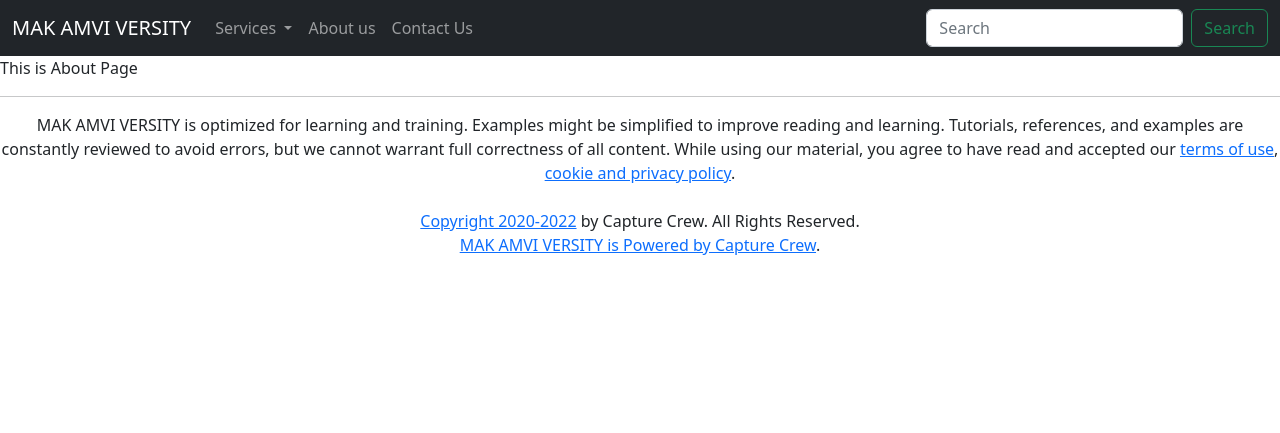
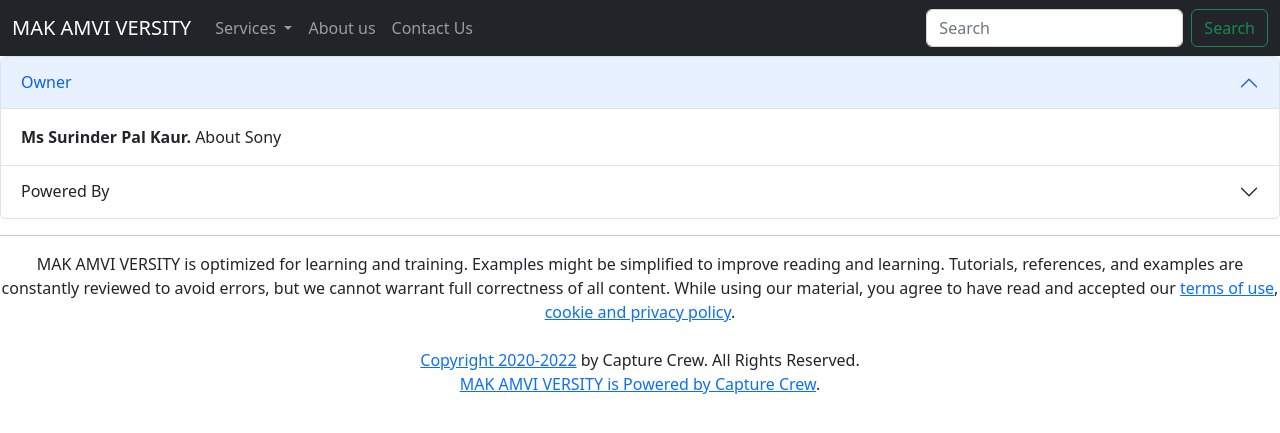
Before and after one commit to Amrit97800/E-LearningWebsite, a Django app: page /about in a window 1280 px wide. Shown: the top 433 px of the page. Run offline with Django 4.2, Linux system fonts and the light colour scheme.

Commit message:
Initial commit

```diff
--- a/templates/about.html
+++ b/templates/about.html
@@ -3,5 +3,32 @@
 {% block title %}About{% endblock title %}
 
 {% block body %}
-This is About Page
+
+<div class="accordion ms-10 me-10 " id="accordionExample">
+    <div class="accordion-item">
+        <h2 class="accordion-header" id="headingOne">
+        <button class="accordion-button" type="button" data-bs-toggle="collapse" data-bs-target="#collapseOne" aria-expanded="true" aria-controls="collapseOne">
+            Owner
+        </button>
+        </h2>
+        <div id="collapseOne" class="accordion-collapse collapse show" aria-labelledby="headingOne" data-bs-parent="#accordionExample">
+        <div class="accordion-body">
+            <strong>Ms Surinder Pal Kaur.</strong> About Sony
+        </div>
+        </div>
+    </div>
+    <div class="accordion-item">
+        <h2 class="accordion-header" id="headingTwo">
+        <button class="accordion-button collapsed" type="button" data-bs-toggle="collapse" data-bs-target="#collapseTwo" aria-expanded="false" aria-controls="collapseTwo">
+            Powered By
+        </button>
+        </h2>
+        <div id="collapseTwo" class="accordion-collapse collapse" aria-labelledby="headingTwo" data-bs-parent="#accordionExample">
+        <div class="accordion-body">
+            <strong>Team Capture Crew.</strong> About capture crew
+        </div>
+        </div>
+    </div>
+</div>
+
 {% endblock body %}
--- a/templates/base.html
+++ b/templates/base.html
@@ -23,7 +23,7 @@
                 </a>
                 <ul class="dropdown-menu">
                   <li><a class="dropdown-item" href="/services">Listening</a></li>
-                  <li><a class="dropdown-item" href="#">Speaking</a></li>
+                  {% comment %} <li><a class="dropdown-item" href="#">Speaking</a></li> {% endcomment %}
                   <li><a class="dropdown-item" href="#">Reading</a></li>
                   <li><a class="dropdown-item" href="#">Writing</a></li>
                 </ul>
--- a/templates/contact.html
+++ b/templates/contact.html
@@ -3,7 +3,7 @@
 {% block title %}Contact{% endblock title %}
 
 {% block body %}
-<div class="container mb-3 py-4">
+<div class="container ms-20 py-4">
     <h1 class="text-center">Contact us</h1>
     <form method ="POST" actoin="/contact">
     {% csrf_token %}
```
Also changed, not shown: templates/index.html (+10 -10 lines), db.sqlite3.
